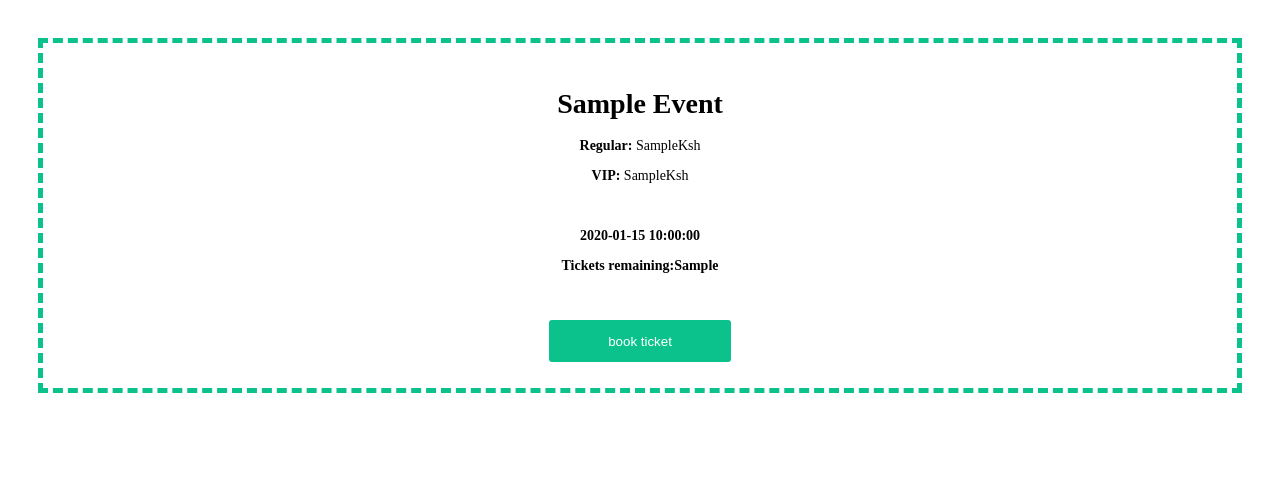
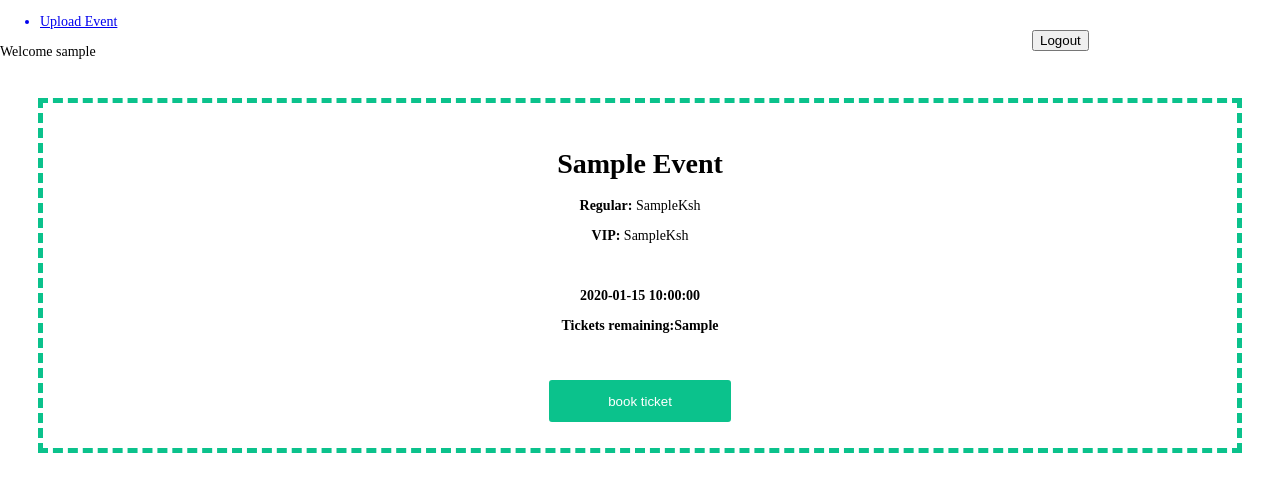
Before and after one commit to evanswanjau/Moi-Kasarani, a PHP site: page /events.php in a window 1280 px wide. Shown: the top 492 px of the page. Run offline with PHP 8.4, Linux system fonts and the light colour scheme; the visitor is signed in with stand-in values (Sample User, id 1); tables that the repository leaves empty or names only in its code hold one stand-in row (values such as "Sample post").

Commit message:
Added sessions to the required pages and links to them

```diff
--- a/events.php
+++ b/events.php
@@ -12,6 +12,21 @@
     <link rel="stylesheet" href="main.css">
   </head>
   <body>
+    <div class="menu">
+      <ul>
+        <a href="upload.php"><li>Upload Event</li></a>
+        <form action="" method="post">
+          <button type="submit" name="logout">Logout</button>
+        </form>
+        <?php
+          if(isset($_POST['logout'])){
+            session_destroy();
+            header("Location: index.php");
+          }
+         ?>
+      </ul>
+    </div>
+    <?php echo 'Welcome ' . $_SESSION['username'] ?>
     <div class="events container-fluid">
       <div class="row">
         <?php
--- a/main.css
+++ b/main.css
@@ -6,9 +6,14 @@ body{
   margin:0px;
   font:14px century gothic;
 }
+/*ALl headers with the following tags have the same properties*/
 h3, h2{
   padding:1%;
   color:white;
+}
+.menu form{
+  float:right;
+  width:20%;
 }
 /*All the div tags with the classes container will get these properties*/
 .container{
@@ -18,6 +23,7 @@ h3, h2{
   text-align: center;
 }
 /*The form properties*/
+/*The input styling*/
 input{
   background-color:transparent;
   border-radius:4px;
@@ -27,12 +33,13 @@ input{
   color:white;
   padding:1%;
 }
+/*The input styling mostly for submit buttons*/
 .button{
   background-color:white;
   cursor:pointer;
   color:black;
 }
-/*This is the errors properties*/
+/*This is the errors' properties*/
 .err{
   background-color:rgba(255, 0, 0, .8);
   color:white;
@@ -51,13 +58,16 @@ input{
   padding:1%;
 }
 /*login form properties*/
+/*Link style*/
 .container a{
   color:white;
   text-decoration: none;
 }
+/*link style on hover*/
 .container a:hover{
   text-decoration: underline;
 }
+/*Styling for division that holds the event details in place*/
 .event{
   text-align: center;
   padding:2%;
@@ -65,9 +75,11 @@ input{
   border:5px dashed #0bc28c;
   margin:3%;
 }
+/*The event header must be capitalized*/
 .event h1{
   text-transform: capitalize;
 }
+/*Event button that submits to the ticket page*/
 .event button{
   background-color:#0bc28c;
   border:2px solid #0bc28c;
```
Also changed, not shown: index.php (+6 -3 lines), ticket.php (+15 -0 lines), upload.php (+14 -0 lines).
